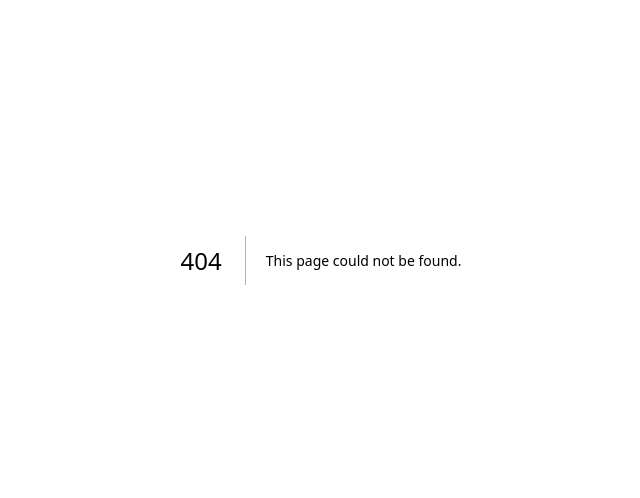
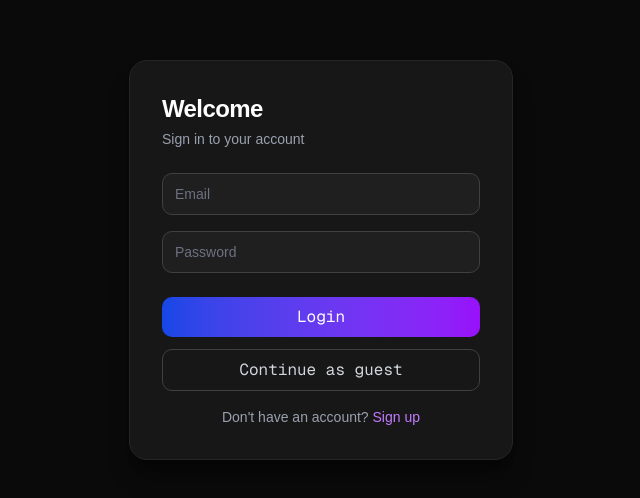
Before and after one commit to jamessadhusundar2003/next-calendar-frontend, a Next.js app: page /login in a window 1280 px wide. Before the commit this address had no page. Shown: the part 140-638 px from the top of the page, without its empty margins (319-959 px from the left). Built offline with nearby package versions, Linux system fonts and the light colour scheme.

Commit message:
Add login page with form validation

```diff
--- /dev/null
+++ b/app/login/page.tsx
@@ -0,0 +1,79 @@
+"use client"
+
+import { z } from "zod";
+import { zodResolver } from "@hookform/resolvers/zod";
+import { useForm } from "react-hook-form";
+import Link from "next/link";
+
+
+const FormSchema = z.object({
+    email : z.string().min(1, "Email is required!").email("Invalid email!"),
+    password : z.string().min(1, "Password is required!")
+})
+
+type FormSchemaType = z.infer<typeof FormSchema>
+
+export default function Login() {
+    const { register, handleSubmit, formState: { errors, isSubmitting } } = useForm<FormSchemaType>({resolver: zodResolver(FormSchema)})
+
+    const onSubmit = (data: FormSchemaType) => {
+        console.log(data)
+    }
+
+    return (
+        <div className="min-h-screen bg-neutral-950 flex items-center justify-center px-4">
+            <div className="w-full max-w-sm bg-neutral-900 border border-neutral-800 rounded-2xl p-8 shadow-xl shadow-black/40">
+
+                <h1 className="text-white text-2xl font-semibold font-[Arial] tracking-tight">Welcome</h1>
+                <p className="text-gray-400 font-[Arial] text-sm mt-1">Sign in to your account</p>
+
+                <form onSubmit={handleSubmit(onSubmit)} className="mt-6 flex flex-col gap-4">
+
+                    <div className="flex flex-col gap-1.5">
+                        <input
+                            id="email"
+                            type="email"
+                            {...register("email")}
+                            placeholder="Email"
+                            className="bg-neutral-800/60 border border-neutral-700 text-white font-[Arial] placeholder:text-gray-500 text-sm rounded-lg px-3 py-2.5 outline-none transition focus:border-purple-500 focus:ring-1 focus:ring-purple-500"
+                        />
+                        {errors.email && (
+                            <p className="text-red-400 text-xs font-[Arial]">{errors.email?.message}</p>
+                        )}
+                    </div>
+
+                    <div className="flex flex-col gap-1.5">
+                        <input
+                            id="password"
+                            type="password"
+                            {...register("password")}
+                            placeholder="Password"
+                            className="bg-neutral-800/60 border border-neutral-700 text-white font-[Arial] placeholder:text-gray-500 text-sm rounded-lg px-3 py-2.5 outline-none transition focus:border-purple-500 focus:ring-1 focus:ring-purple-500"
+                        />
+                        {errors.password && (
+                            <p className="text-red-400 text-xs font-[Arial]">{errors.password?.message}</p>
+                        )}
+                    </div>
+
+                    <button type="submit" disabled={isSubmitting} className="bg-gradient-to-r from-blue-700 to-purple-600 text-white font-mono px-4 py-2 rounded-lg cursor-pointer inline-block transition-transform duration-300 ease-in-out hover:scale-105 disabled:opacity-50 disabled:cursor-not-allowed disabled:hover:scale-100 mt-2">
+                        {isSubmitting? "Logging in..." : "Login"}
+                    </button>
+                </form>
+
+                <Link
+                    href="/signup"
+                    className="mt-3 w-full text-center border border-neutral-700 text-gray-300 font-mono px-4 py-2 rounded-lg cursor-pointer block transition-colors duration-300 ease-in-out hover:border-neutral-500 hover:text-white"
+                >
+                    Continue as guest
+                </Link>
+
+                <p className="text-gray-400 font-[Arial] text-sm text-center mt-4">
+                    Don't have an account?{" "}
+                    <Link href="/signup" className="text-purple-400 hover:text-purple-300 transition">
+                        Sign up
+                    </Link>
+                </p>
+            </div>
+        </div>
+    )
+}
```
